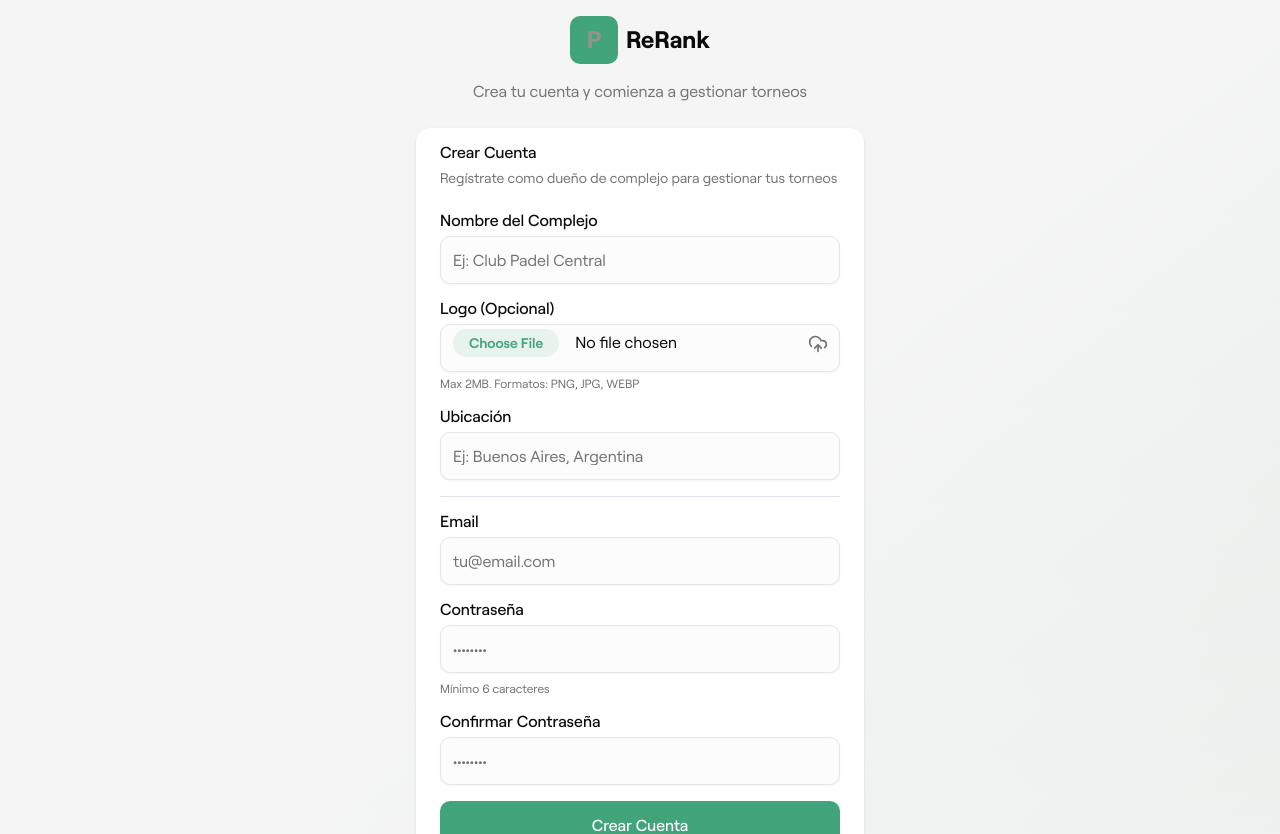
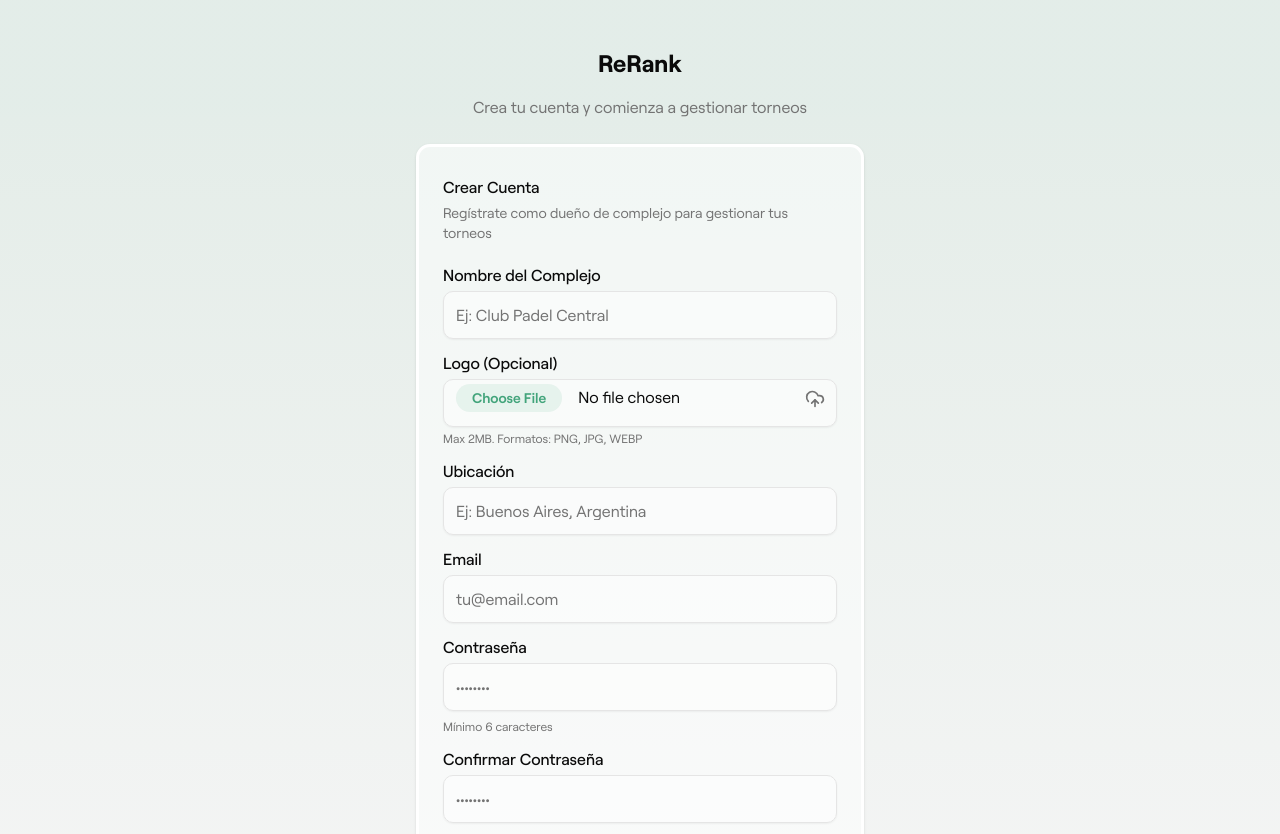
Before and after one commit to santimart/padel-cms, a Next.js app: page /register in a window 1280 px wide. Shown: the top 834 px of the page. Built offline with nearby package versions, Linux system fonts and the light colour scheme.

Commit message:
refactor: Introduce glassmorphism card styling and apply general UI refinements across authentication and public pages.

```diff
--- a/app/(auth)/register/page.tsx
+++ b/app/(auth)/register/page.tsx
@@ -143,14 +143,11 @@
   }
 
   return (
-    <div className="min-h-screen flex items-center justify-center bg-gradient-to-br from-background via-background to-primary/5 p-4">
+    <div className="min-h-screen flex items-center justify-center py-12">
       <div className="w-full max-w-md space-y-6">
         {/* Logo */}
         <div className="text-center">
           <Link href="/" className="inline-flex items-center gap-2 mb-2">
-            <div className="h-12 w-12 rounded-lg bg-primary flex items-center justify-center">
-              <span className="text-2xl font-bold text-primary-foreground">P</span>
-            </div>
             <span className="text-2xl font-bold">ReRank</span>
           </Link>
           <p className="text-muted-foreground mt-2">
@@ -159,7 +156,7 @@
         </div>
 
         {/* Register Form */}
-        <Card>
+        <Card className='card-glass'>
           <CardHeader>
             <CardTitle>Crear Cuenta</CardTitle>
             <CardDescription>
@@ -235,7 +232,7 @@
                 />
               </div>
 
-              <div className="border-t pt-4 space-y-4">
+              <div className="space-y-4">
                 <div className="space-y-2">
                   <Label htmlFor="email">Email</Label>
                   <Input
@@ -299,7 +296,7 @@
         {/* Back to home */}
         <div className="text-center">
           <Link href="/" className="text-sm text-muted-foreground hover:text-foreground">
-            ← Volver al inicio
+            ← Volver al logon
           </Link>
         </div>
       </div>
--- a/app/(dashboard)/rankings/create/page.tsx
+++ b/app/(dashboard)/rankings/create/page.tsx
@@ -117,7 +117,7 @@
     }
 
     return (
-        <form onSubmit={onSubmit} className="space-y-8">
+        <form onSubmit={onSubmit} className="space-y-8 card-glass p-4">
              <div className="space-y-4">
                 <div className="grid gap-2">
                     <Label htmlFor="name">Nombre del Ranking</Label>
@@ -226,7 +226,7 @@
              </div>
 
              <div className="flex justify-end gap-4">
-                <Button type="button" variant="ghost" onClick={() => router.back()}>Cancelar</Button>
+                <Button type="button" variant="outline" onClick={() => router.back()} >Cancelar</Button>
                 <Button type="submit" disabled={loading}>
                     {loading ? 'Creando...' : 'Crear Ranking'}
                 </Button>
--- a/app/globals.css
+++ b/app/globals.css
@@ -149,3 +149,11 @@
   -ms-overflow-style: none;  /* IE and Edge */
   scrollbar-width: none;  /* Firefox */
 }
+
+.card-glass {
+  @apply border-white border-3 rounded-xl overflow-hidden shadow-sm bg-card/50 py-8;
+}
+
+.bg-gradient {
+  @apply bg-linear-to-t from-10% to-90% from-background to-primary/10 dark:bg-background;
+}
--- a/components/public/live-board.tsx
+++ b/components/public/live-board.tsx
@@ -62,9 +62,9 @@
   hover:text-primary transition-all`
 
   return (
-    <div className="h-full flex flex-col pb-12">
+    <div className="h-full flex flex-col">
       <Tabs value={activeTab} onValueChange={setActiveTab} className="h-full flex flex-col">
-        <div className="flex justify-center mb-6 h-[70px]">
+        <div className="flex justify-center mb-2">
           <TabsList className="grid w-[350px] grid-cols-3 pb-10 bg-transparent overflow-visible gap-4">
             <TabsTrigger value="matches" className={tabStyles}>Partidos</TabsTrigger>
             <TabsTrigger value="standings" className={tabStyles}>Zonas</TabsTrigger>
--- a/components/public/live-layout.tsx
+++ b/components/public/live-layout.tsx
@@ -65,7 +65,7 @@
               />
             ) : (
                 <div className="h-12 w-12 rounded-xl bg-primary flex items-center justify-center shadow-lg shadow-primary/20">
-                  <span className="text-3xl font-bold text-primary-foreground">
+                  <span className="text-3xl font-bold text-white">
                     {tournament.complexes?.name ? tournament.complexes.name.charAt(0).toUpperCase() : 'P'}
                   </span>
                 </div>
--- a/components/public/live-match-list.tsx
+++ b/components/public/live-match-list.tsx
@@ -40,7 +40,7 @@
 }) {
   return (
     <div className={`flex justify-between items-center ${className || ''}`}>
-        <div className={`text-md truncate pr-4 text-foreground font-semibold ${isWinner ? '' : 'text-foreground/50'}`}>
+        <div className={`text-md truncate pr-4 font-medium ${isWinner ? 'font-semibold' : ''}`}>
             {formatName(pair?.player1?.first_name)} {formatName(pair?.player1?.last_name)}
             <br/>
             {formatName(pair?.player2?.first_name)} {formatName(pair?.player2?.last_name)}
@@ -119,7 +119,7 @@
   if (matches.length === 0) {
     return (
       <div className="space-y-4">
-        <h2 className="text-4xl flex items-center text-foreground capitalize font-reckless">
+        <h2 className="text-3xl flex items-center text-foreground">
           {icon} {title}
         </h2>
         <p className="text-muted-foreground text-lg">{emptyMessage}</p>
@@ -129,7 +129,7 @@
 
   return (
     <div className="space-y-4">
-      <h2 className="text-4xl  flex items-center text-foreground capitalize font-reckless">
+      <h2 className="text-3xl flex items-center text-foreground">
         {icon} {title}
       </h2>
 
@@ -163,7 +163,7 @@
       <CarouselSection
         title="En Juego"
         matches={inProgress}
-        icon={<span className="animate-pulse mr-2 text-red-500 text-3xl">●</span>}
+        icon={<span className="animate-pulse mr-2 text-red-500 text-xl">●</span>}
         emptyMessage="No hay partidos en juego en este momento."
         status="playing"
       />
@@ -210,7 +210,7 @@
 
   return (
     <Card className={`bg-white/80 border border-white overflow-hidden p-0 rounded-4xl ${isPlaying ? 'border-primary border-2 ' : ''}`}>
-      <CardContent className="p-6">
+      <CardContent className="p-6 flex flex-col gap-3">
         <div className="flex justify-between items-center mb-6">
            <div className="flex flex-col gap-1 w-full">
              <div className="flex gap-3 items-center justify-start">
@@ -251,7 +251,8 @@
         />
 
         {/* Separator center line*/}
-        <div className="w-full h-px bg-border/50 my-4" />
+        {/* <div className="w-full h-px bg-border/50 my-4" /> */}
+        <span className='text-xs text-primary font-medium'>VS.</span>
 
 
         {/* Pair 2 */}
--- a/components/ui/input.tsx
+++ b/components/ui/input.tsx
@@ -8,7 +8,7 @@
       type={type}
       data-slot="input"
       className={cn(
-        "file:text-foreground placeholder:text-muted-foreground selection:bg-primary selection:text-primary-foreground dark:bg-input/30 border-input w-full min-w-0 rounded-lg bg-background/30 border px-3 py-1 h-12 text-base shadow-xs transition-[color,box-shadow] outline-none file:inline-flex file:h-7 file:border-0 file:bg-transparent file:text-sm file:font-medium disabled:pointer-events-none disabled:cursor-not-allowed disabled:opacity-50 md:text-md",
+        "file:text-foreground placeholder:text-muted-foreground selection:bg-secondary selection:text-primary-foreground dark:bg-input/30 border-input w-full min-w-0 rounded-lg bg-white/50 border px-3 py-1 h-12 text-base shadow-xs transition-[color,box-shadow] outline-none file:inline-flex file:h-7 file:border-0 file:bg-transparent file:text-sm file:font-medium disabled:pointer-events-none disabled:cursor-not-allowed disabled:opacity-50 md:text-md",
         "focus-visible:border-ring focus-visible:ring-ring/50 focus-visible:ring-[3px]",
         "aria-invalid:ring-destructive/20 dark:aria-invalid:ring-destructive/40 aria-invalid:border-destructive",
         className
```
